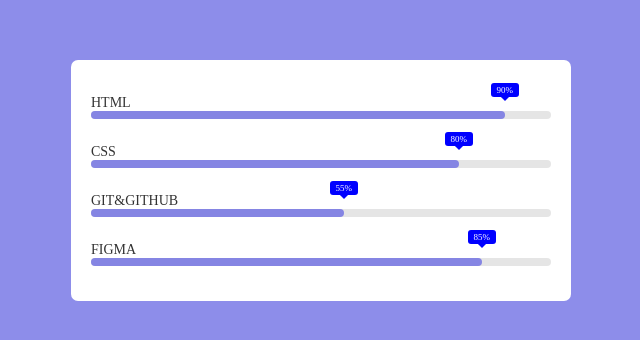
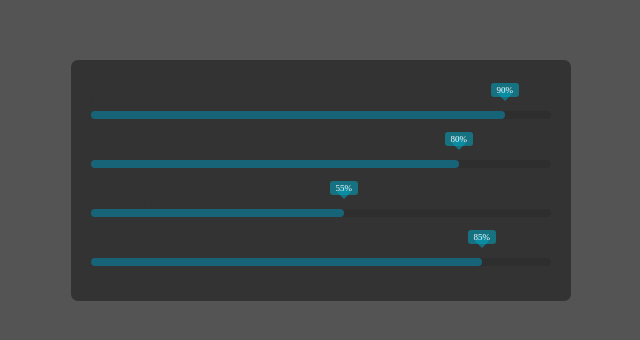
Before and after one commit to Pratik1419/All-New-Website, a plain HTML site: page 21th-project/Index.html in a window 1280 px wide. Shown: the part 220-560 px from the top of the page, without its empty margins (319-959 px from the left). Drawn offline with Linux system fonts and the light colour scheme; a web font is replaced by a local one.

Commit message:
just changes

```diff
--- a/21th-project/Style.css
+++ b/21th-project/Style.css
@@ -9,7 +9,7 @@
 body {
     height: 100vh;
     display: flex;
-    background: #5555e1ab;
+    background: #000000ab;
     align-items: center;
     justify-content: center;
 }
@@ -18,7 +18,7 @@ body {
     position: relative;
     max-width: 500px;
     width: 100%;
-    background: #fff;
+    background: #333;
     margin: 0 15px;
     padding: 10px 20px;
     border-radius: 7px;
@@ -47,10 +47,11 @@ body {
     height: 100%;
     width: 90%;
     border-radius: 6px;
-    background: #5555e1ab;
-    animation: progress 0.4s ease-in-out forwards;
+    background: #078db193;
+    animation: progress 0.8s ease-in-out both;
     opacity: 0;
 }
+
 .skill-bar .css {
     width: 80%;
 }
@@ -81,7 +82,7 @@ body {
     color: #fff;
     padding: 2px 6px;
     border-radius: 3px;
-    background: blue;
+    background: #02a3bc92;
     z-index: 1;
 }
 .tooltip::before {
@@ -92,6 +93,6 @@ body {
     height: 10px;
     width: 10px;
     z-index: -1;
-    background-color: blue;
+    background-color: #02a3bc92;
     transform: translateX(-50%) rotate(45deg);
 }
```
